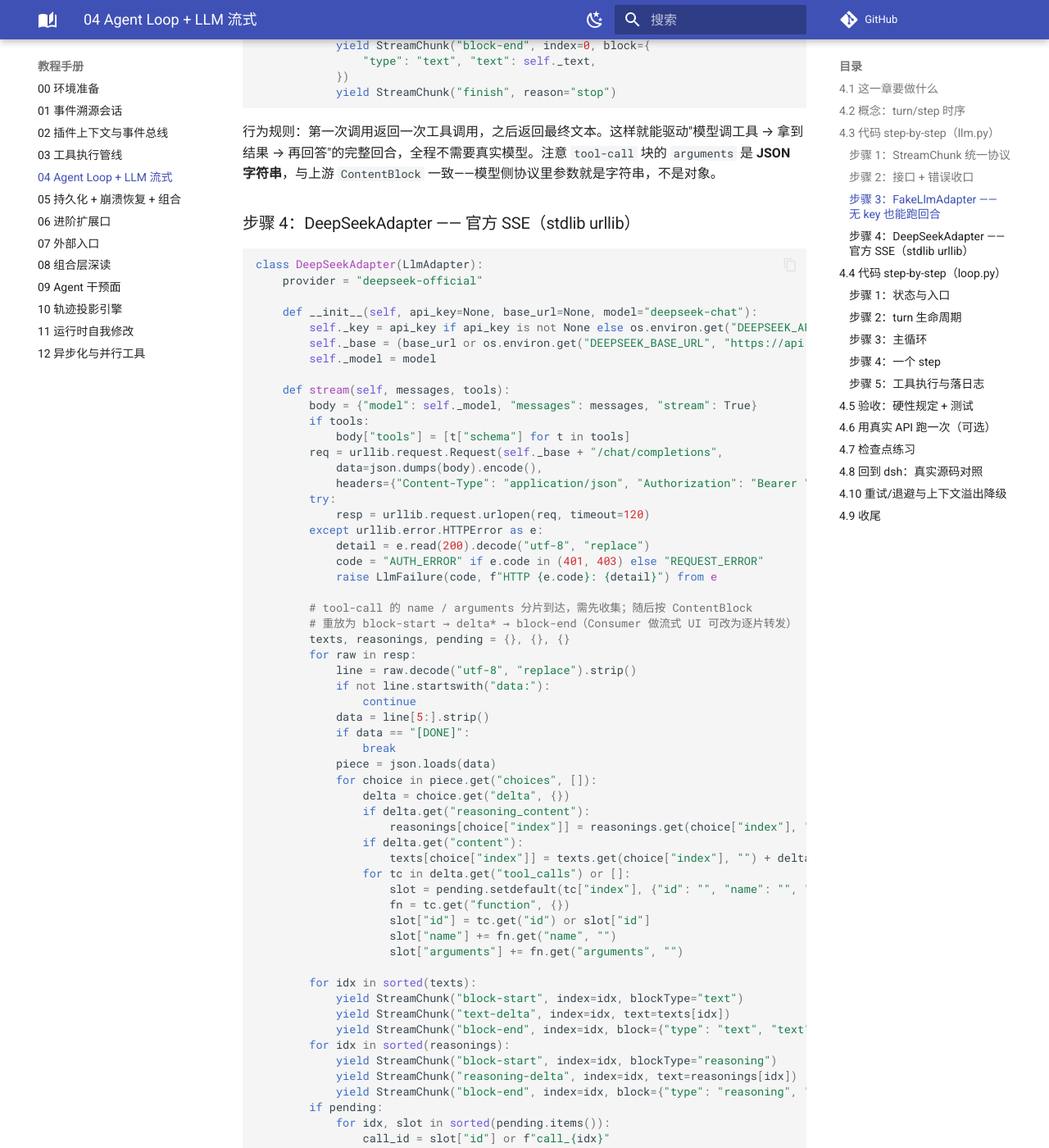
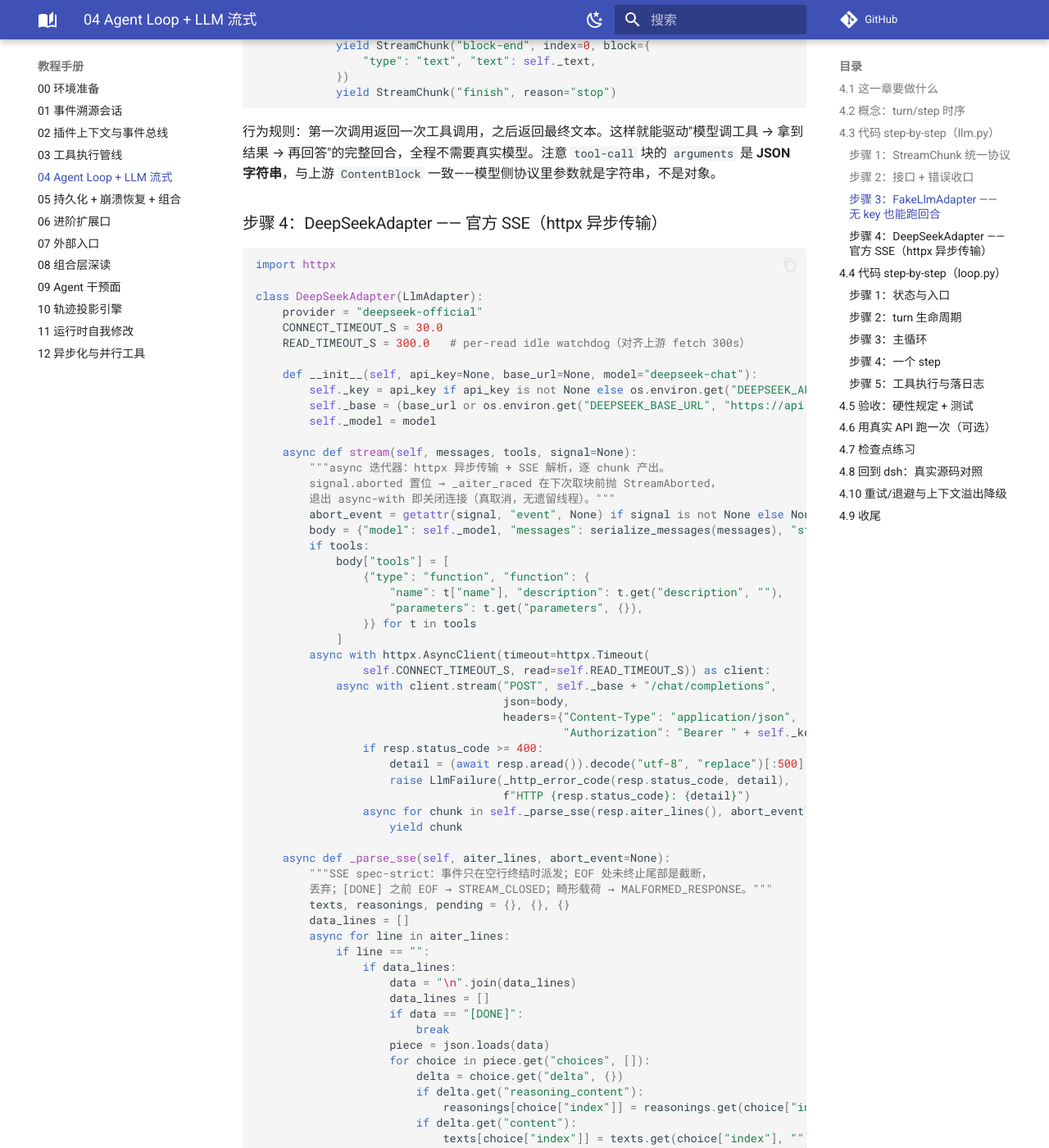
Before and after one commit to ZZKeepCurious/mini-deepseek-harness-python, an MkDocs documentation site: the page built from docs/chapters/04-agent-loop-and-llm-streaming.md, in a window 1280 px wide and 1400 px high, scrolled down 3613 px. Shown: the whole window at 82% size. Built offline with MkDocs 1.6.1 and Material for MkDocs 9.7.7, drawn with Linux system fonts in a browser that asks for light colours; comment, search, counter and statistics services are not loaded; some of the changed text lies outside the part shown.

Commit message:
feat: httpx SSE transport - async DeepSeek adapter (true cancel, 300s per-read watchdog) + _aiter_raced, 834 green

````diff
--- a/docs/chapters/04-agent-loop-and-llm-streaming.md
+++ b/docs/chapters/04-agent-loop-and-llm-streaming.md
@@ -13,13 +13,13 @@
     - **loop 片段**：本章 `loop.py` 的 `_append` 方法、字符串 reason、扁平 `assistant/message` 形态均已过时；实现是 ContentBlock 消息对象 + 显式编号 + `request/header` 事件 + 每 chunk 落 `assistant/chunk`（`core/agent_loop/agent.py`）。
     - **重试接线**：真实调用入口必须挂载 `apply_retry_planner`（`llm/retry.py:196`），否则 `agent/request-error` 瀑布不生效（本章 §4.11 真实 API 示例未调用，已修正纪律见 AGENTS.md）。
     - **时序图**：完整时序含 `request/header` 事件与逐 chunk `assistant/chunk` 落盘（见 `core/agent_loop/agent.py` 的 requestHeaderLogged 语义）。
-    - **stream 契约已 async 化**（2026-08-18 asyncio 化重构）：实现签名为 `async def stream(self, messages, tools, signal=None)` 异步迭代（`llm/protocol.py`，DeepSeek 阻塞 SSE 经 executor 线程桥接、abort 竞速抛 `StreamAborted`）；agent 循环为单一 async 驱动 + `followup`/`steer` 同步门面（无 driver 时经 `asyncio.run` 瞬态事件循环）；本章的同步 `def stream` 与同步泵形态已过时。
+    - **stream 契约已 async 化**（2026-08-18 asyncio 化重构 + httpx 传输）：实现签名为 `async def stream(self, messages, tools, signal=None)` 异步迭代（`llm/protocol.py`，httpx 原生 asyncio 传输，abort 置位即关闭连接、`_aiter_raced` 竞速抛 `StreamAborted`）；agent 循环为单一 async 驱动 + `followup`/`steer` 同步门面（无 driver 时经 `asyncio.run` 瞬态事件循环）；本章的同步 `def stream` 与同步泵形态已过时。
 
 ## 4.1 这一章要做什么
 
 前三章分别备好了日志、插件骨架和工具管线，这一章把它们接起来：模型在循环里转起来，一个回合完整跑完。两个部分：
 
-1. `llm.py`——统一流协议 `StreamChunk` + `LlmAdapter` 接口 + DeepSeek 官方 SSE 适配器（纯 stdlib，不装 SDK）
+1. `llm.py`——统一流协议 `StreamChunk` + `LlmAdapter` 接口 + DeepSeek 官方 SSE 适配器（httpx 异步传输，不装官方 SDK）
 2. `loop.py`——turn/step 状态机：inbox 排队、pre-step 拒绝、工具回灌继续、turn 括号闭合
 
 用 `FakeLlmAdapter` 不需要 API key 就能跑通"文本 + 工具调用"的完整回合——测试和演示都靠它。
@@ -140,54 +140,78 @@ class FakeLlmAdapter(LlmAdapter):
 
 行为规则：第一次调用返回一次工具调用，之后返回最终文本。这样就能驱动"模型调工具 → 拿到结果 → 再回答"的完整回合，全程不需要真实模型。注意 `tool-call` 块的 `arguments` 是 **JSON 字符串**，与上游 `ContentBlock` 一致——模型侧协议里参数就是字符串，不是对象。
 
-### 步骤 4：DeepSeekAdapter —— 官方 SSE（stdlib urllib）
+### 步骤 4：DeepSeekAdapter —— 官方 SSE（httpx 异步传输）
 
 ```python
+import httpx
+
 class DeepSeekAdapter(LlmAdapter):
     provider = "deepseek-official"
+    CONNECT_TIMEOUT_S = 30.0
+    READ_TIMEOUT_S = 300.0   # per-read idle watchdog（对齐上游 fetch 300s）
 
     def __init__(self, api_key=None, base_url=None, model="deepseek-chat"):
         self._key = api_key if api_key is not None else os.environ.get("DEEPSEEK_API_KEY", "")
         self._base = (base_url or os.environ.get("DEEPSEEK_BASE_URL", "https://api.deepseek.com")).rstrip("/")
         self._model = model
 
-    def stream(self, messages, tools):
-        body = {"model": self._model, "messages": messages, "stream": True}
+    async def stream(self, messages, tools, signal=None):
+        """async 迭代器：httpx 异步传输 + SSE 解析，逐 chunk 产出。
+        signal.aborted 置位 → _aiter_raced 在下次取块前抛 StreamAborted，
+        退出 async-with 即关闭连接（真取消，无遗留线程）。"""
+        abort_event = getattr(signal, "event", None) if signal is not None else None
+        body = {"model": self._model, "messages": serialize_messages(messages), "stream": True}
         if tools:
-            body["tools"] = [t["schema"] for t in tools]
-        req = urllib.request.Request(self._base + "/chat/completions",
-            data=json.dumps(body).encode(),
-            headers={"Content-Type": "application/json", "Authorization": "Bearer " + self._key})
-        try:
-            resp = urllib.request.urlopen(req, timeout=120)
-        except urllib.error.HTTPError as e:
-            detail = e.read(200).decode("utf-8", "replace")
-            code = "AUTH_ERROR" if e.code in (401, 403) else "REQUEST_ERROR"
-            raise LlmFailure(code, f"HTTP {e.code}: {detail}") from e
+            body["tools"] = [
+                {"type": "function", "function": {
+                    "name": t["name"], "description": t.get("description", ""),
+                    "parameters": t.get("parameters", {}),
+                }} for t in tools
+            ]
+        async with httpx.AsyncClient(timeout=httpx.Timeout(
+                self.CONNECT_TIMEOUT_S, read=self.READ_TIMEOUT_S)) as client:
+            async with client.stream("POST", self._base + "/chat/completions",
+                                     json=body,
+                                     headers={"Content-Type": "application/json",
+                                              "Authorization": "Bearer " + self._key}) as resp:
+                if resp.status_code >= 400:
+                    detail = (await resp.aread()).decode("utf-8", "replace")[:500]
+                    raise LlmFailure(_http_error_code(resp.status_code, detail),
+                                     f"HTTP {resp.status_code}: {detail}")
+                async for chunk in self._parse_sse(resp.aiter_lines(), abort_event):
+                    yield chunk
 
-        # tool-call 的 name / arguments 分片到达，需先收集；随后按 ContentBlock
-        # 重放为 block-start → delta* → block-end（Consumer 做流式 UI 可改为逐片转发）
+    async def _parse_sse(self, aiter_lines, abort_event=None):
+        """SSE spec-strict：事件只在空行终结时派发；EOF 处未终止尾部是截断，
+        丢弃；[DONE] 之前 EOF → STREAM_CLOSED；畸形载荷 → MALFORMED_RESPONSE。"""
         texts, reasonings, pending = {}, {}, {}
-        for raw in resp:
-            line = raw.decode("utf-8", "replace").strip()
-            if not line.startswith("data:"):
+        data_lines = []
+        async for line in aiter_lines:
+            if line == "":
+                if data_lines:
+                    data = "\n".join(data_lines)
+                    data_lines = []
+                    if data == "[DONE]":
+                        break
+                    piece = json.loads(data)
+                    for choice in piece.get("choices", []):
+                        delta = choice.get("delta", {})
+                        if delta.get("reasoning_content"):
+                            reasonings[choice["index"]] = reasonings.get(choice["index"], "") + delta["reasoning_content"]
+                        if delta.get("content"):
+                            texts[choice["index"]] = texts.get(choice["index"], "") + delta["content"]
+                        for tc in delta.get("tool_calls") or []:
+                            slot = pending.setdefault(tc["index"], {"id": "", "name": "", "arguments": ""})
+                            fn = tc.get("function", {})
+                            slot["id"] = tc.get("id") or slot["id"]
+                            slot["name"] += fn.get("name", "")
+                            slot["arguments"] += fn.get("arguments", "")
                 continue
-            data = line[5:].strip()
-            if data == "[DONE]":
-                break
-            piece = json.loads(data)
-            for choice in piece.get("choices", []):
-                delta = choice.get("delta", {})
-                if delta.get("reasoning_content"):
-                    reasonings[choice["index"]] = reasonings.get(choice["index"], "") + delta["reasoning_content"]
-                if delta.get("content"):
-                    texts[choice["index"]] = texts.get(choice["index"], "") + delta["content"]
-                for tc in delta.get("tool_calls") or []:
-                    slot = pending.setdefault(tc["index"], {"id": "", "name": "", "arguments": ""})
-                    fn = tc.get("function", {})
-                    slot["id"] = tc.get("id") or slot["id"]
-                    slot["name"] += fn.get("name", "")
-                    slot["arguments"] += fn.get("arguments", "")
+            if line.startswith("data:"):
+                payload = line[5:]
+                if payload.startswith(" "):
+                    payload = payload[1:]
+                data_lines.append(payload)
 
         for idx in sorted(texts):
             yield StreamChunk("block-start", index=idx, blockType="text")
@@ -214,7 +238,9 @@ class DeepSeekAdapter(LlmAdapter):
 两个细节：
 
 - `baseURL / apiKey` 从环境变量读取，代码里只存引用。凭据的完整处理在第 6 章（凭据扩展口）。
-- 401/403 映射为 `AUTH_ERROR`，其余 HTTP 错误映射为 `REQUEST_ERROR`——错误在源头就分类，调用方不用猜。
+- 错误在源头就分类（`_http_error_code`，对齐上游 adapter.ts）：401/403→`AUTH`、quota 措辞→`QUOTA`、429→`RATE_LIMIT`、400 上下文超限→`CONTEXT_WINDOW_EXCEEDED`、500+→`SERVER`、其余→`HTTP_<status>`，并携带 `status / providerRetryAfterMs / requestId` 事实——调用方不用猜。
+
+> 传输层为什么用 httpx 而不是 urllib？urllib 的阻塞读无法被真正取消，只能靠固定 120s 超时兜底（producer 线程滞留），与上游"per-read 300s watchdog + fetch 流中断可取消"的语义有差距。httpx 是原生 asyncio 传输：`abort` 置位即抛 `StreamAborted` 并关闭连接，`READ_TIMEOUT_S=300` 对齐上游每读间隙超时，且测试可用 `httpx.MockTransport` 注入、无需打真实网络。这是本手册"stdlib 优先、关键协议层精选第三方"的典型取舍。
 
 ## 4.4 代码 step-by-step（loop.py）
 
--- a/pyproject.toml
+++ b/pyproject.toml
@@ -5,11 +5,12 @@ build-backend = "setuptools.build_meta"
 [project]
 name = "mini-deepseek-harness-python"
 dynamic = ["version"]
-description = "用 Python 标准库从 0 到 1 复现 DeepSeek Harness 核心能力的教学实现（stdlib only）"
+description = "从 0 到 1 复现 DeepSeek Harness 核心能力的实现（stdlib 优先，关键协议层精选第三方如 httpx）"
 readme = "README.md"
 requires-python = ">=3.10"
 license = { text = "MIT" }
 keywords = ["agent", "deepseek", "harness", "event-sourcing", "llm", "education"]
+dependencies = ["httpx>=0.27"]
 classifiers = [
     "Development Status :: 3 - Alpha",
     "Intended Audience :: Developers",
````
Also changed, not shown: docs/architecture.md (+2 -2 lines), 5 other files.
